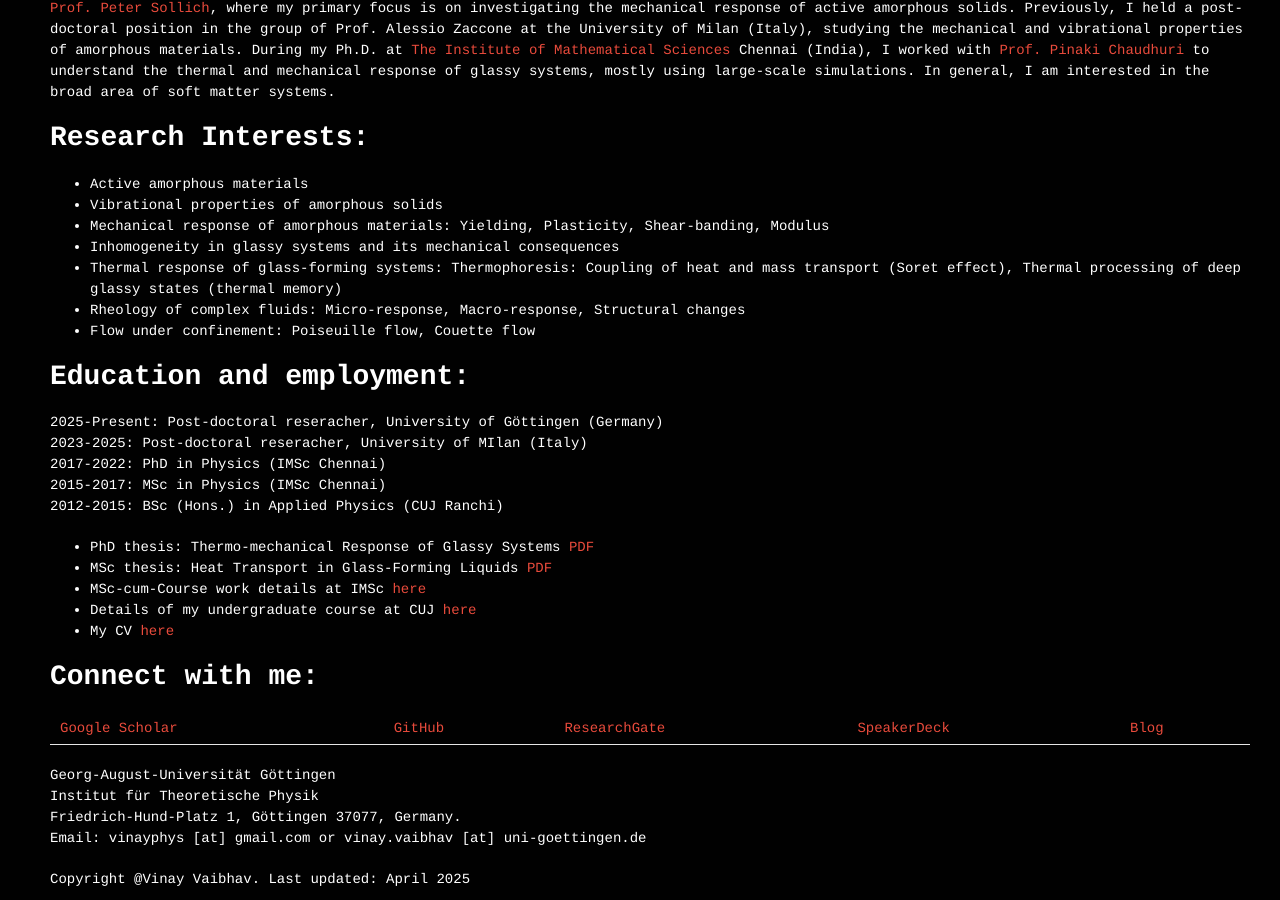
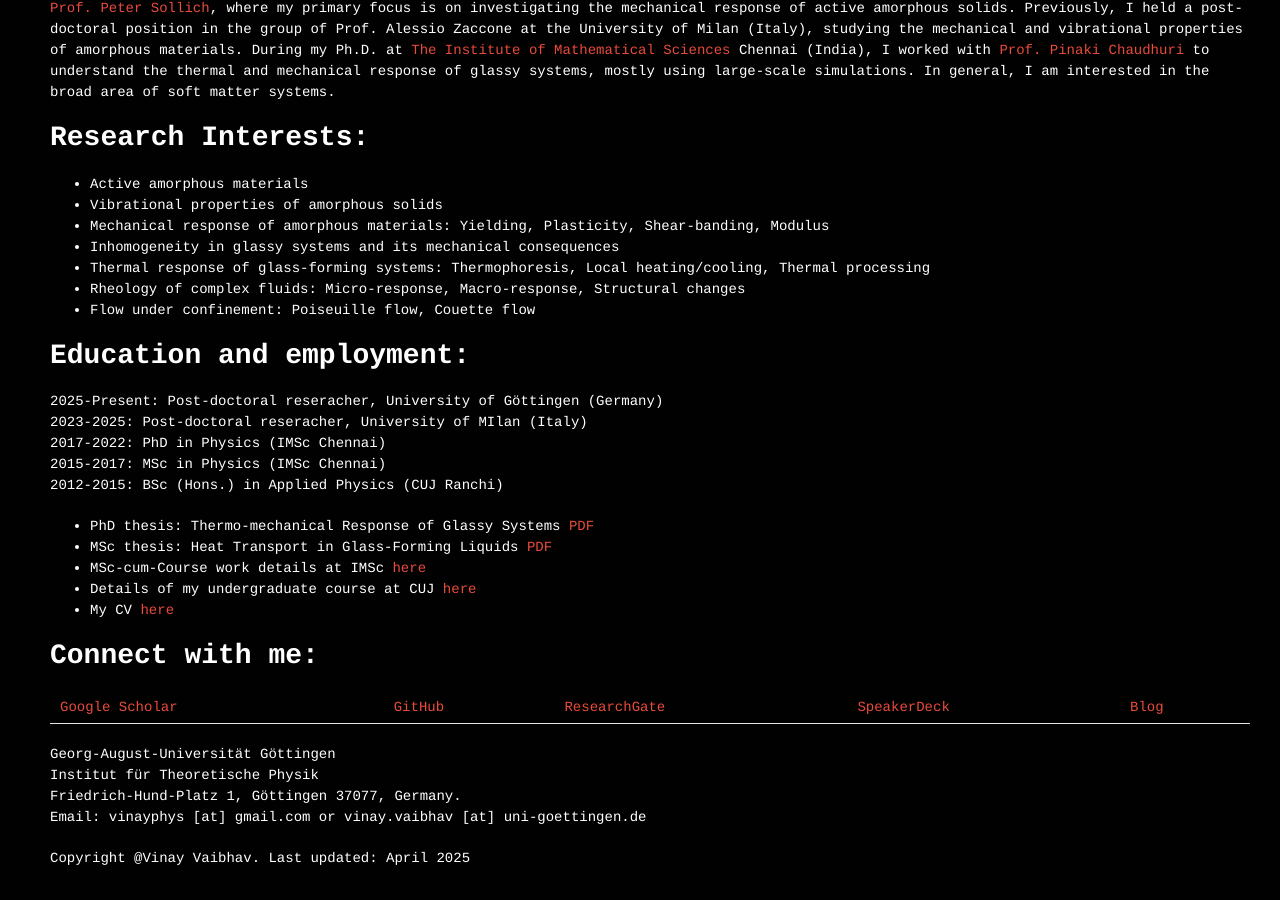
Before and after one commit to vinayphys/vinayphys.github.io, a Jekyll site: the page built from index.md, in a window 1280 px wide and 900 px high, scrolled down 572 px. Built offline with Jekyll 4.4.1, drawn with Linux system fonts in a browser that asks for light colours; our own code applies the rules of GitHub Pages for plain Markdown files; a script that is not in the unit is left out.

Commit message:
Update index.md

```diff
--- a/index.md
+++ b/index.md
@@ -8,7 +8,7 @@ I am a Post-doctoral researcher at the Institut für Theoretische Physik, Georg-
 * Vibrational properties of amorphous solids
 * Mechanical response of amorphous materials: Yielding, Plasticity, Shear-banding, Modulus
 * Inhomogeneity in glassy systems and its mechanical consequences
-* Thermal response of glass-forming systems: Thermophoresis: Coupling of heat and mass transport (Soret effect), Thermal processing of deep glassy states (thermal memory)
+* Thermal response of glass-forming systems: Thermophoresis, Local heating/cooling, Thermal processing
 * Rheology of complex fluids: Micro-response, Macro-response, Structural changes
 * Flow under confinement: Poiseuille flow, Couette flow
 
```
